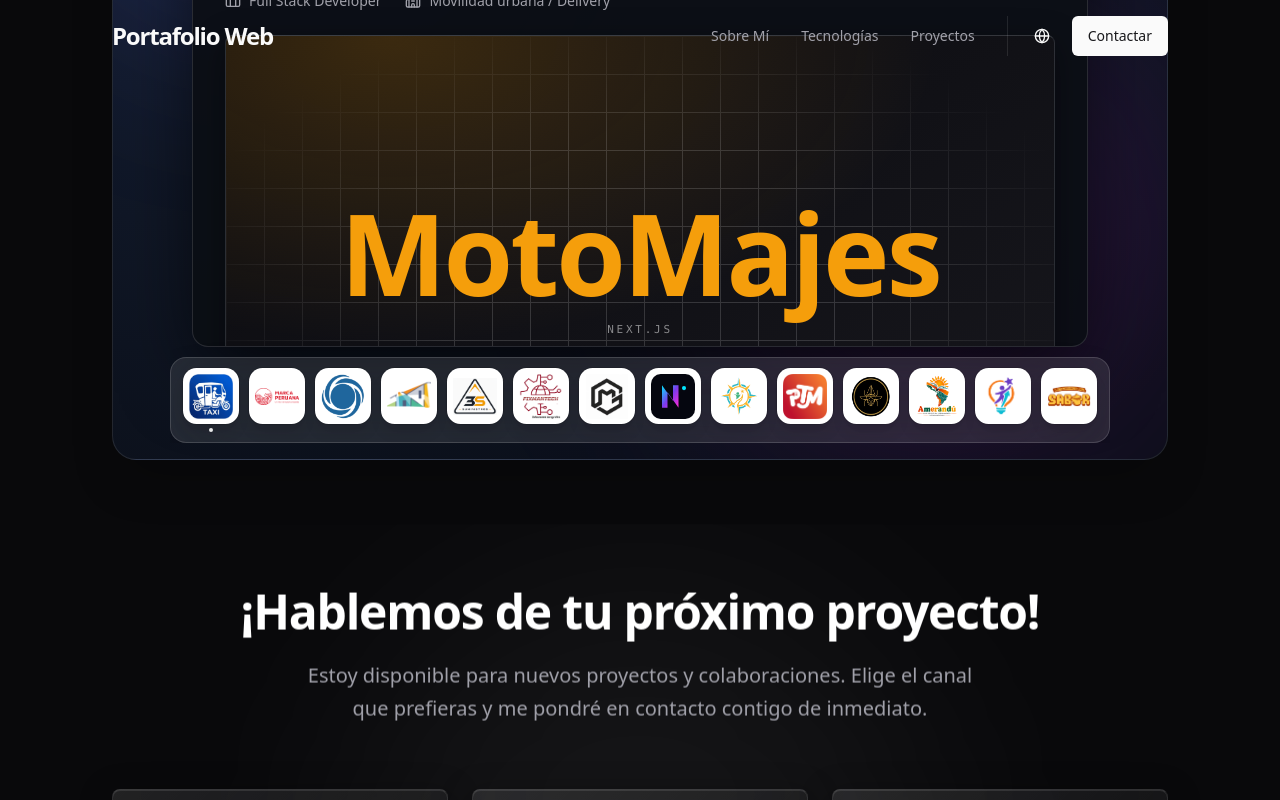
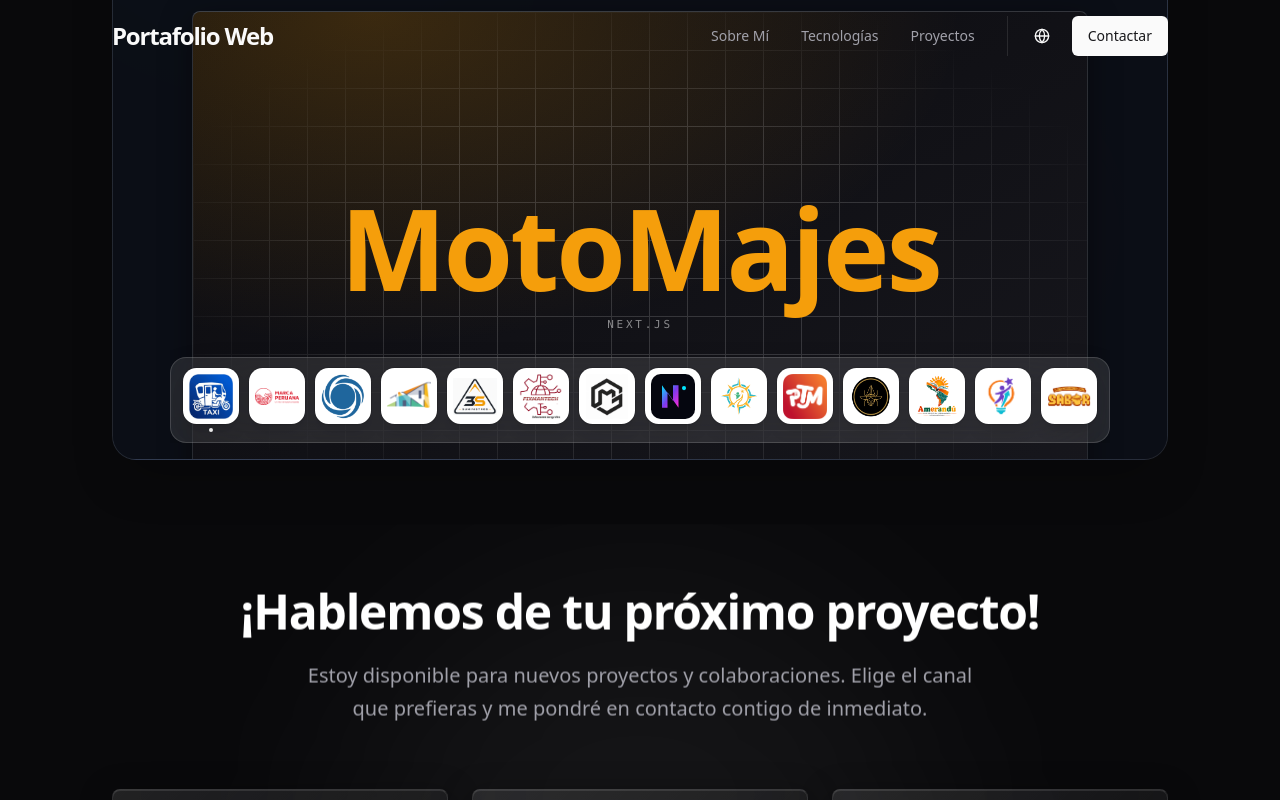
Before and after one commit to LuisAlatta/LuisAlattaPortafolio, a Next.js app: page / in a window 1280 px wide. Both pictures are taken after a click on the button "MotoMajes". Shown: the part 3145-3945 px from the top of the page. Built offline with nearby package versions, Linux system fonts and the light colour scheme.

Commit message:
el nombre de la app va arriba del icono y la ventana ahora ocupa todo el monitor

```diff
--- a/src/components/sections/Projects.tsx
+++ b/src/components/sections/Projects.tsx
@@ -109,10 +109,10 @@
                     {active && (
                         <div
                             key={active.slug}
-                            className={`absolute left-1/2 -translate-x-1/2 top-12 bottom-28 w-[94%] max-w-4xl z-20 ${closing ? "animate-app-close" : "animate-app-open"}`}
+                            className={`absolute inset-x-0 top-8 bottom-0 z-20 ${closing ? "animate-app-close" : "animate-app-open"}`}
                             style={{ "--app-origin-x": originX } as React.CSSProperties}
                         >
-                            <div className="flex flex-col h-full rounded-2xl overflow-hidden bg-[#0c0f16]/95 backdrop-blur-xl border border-white/12 shadow-[0_30px_80px_-10px_rgba(0,0,0,0.7)]">
+                            <div className="flex flex-col h-full bg-[#0c0f16]/97 backdrop-blur-xl border-t border-white/10">
                                 {/* Title bar */}
                                 <div className="flex items-center gap-2 px-4 h-11 shrink-0 bg-white/5 border-b border-white/10">
                                     <button
@@ -126,9 +126,11 @@
                                     <span className="w-3.5 h-3.5 rounded-full bg-[#28c840]" />
                                     <span className="mx-auto pr-10 text-xs font-medium text-white/70 truncate">{active.title}</span>
                                 </div>
-                                {/* Window body */}
-                                <div className="flex-1 overflow-y-auto p-6 md:p-8">
-                                    <ProjectDetail project={active} />
+                                {/* Window body (full-screen, contenido centrado y legible) */}
+                                <div className="flex-1 overflow-y-auto px-6 md:px-10 pt-6 pb-28">
+                                    <div className="max-w-4xl mx-auto">
+                                        <ProjectDetail project={active} />
+                                    </div>
                                 </div>
                             </div>
                         </div>
@@ -136,8 +138,8 @@
 
                     {/* Dock */}
                     <div className="absolute bottom-4 inset-x-0 z-30 flex justify-center px-4">
-                        {/* Caja con headroom para que la magnificación no se recorte */}
-                        <div className="max-w-full overflow-x-auto overflow-y-visible scrollbar-none pt-16">
+                        {/* Caja con headroom para que la magnificación y el nombre no se recorten */}
+                        <div className="max-w-full overflow-x-auto overflow-y-visible scrollbar-none pt-24">
                         <div className="flex items-end gap-2 sm:gap-2.5 px-3 py-2.5 rounded-2xl bg-white/10 backdrop-blur-2xl border border-white/15 shadow-2xl w-max mx-auto">
                             {projects.map((project) => {
                                 const isActive = active?.id === project.id
@@ -148,8 +150,8 @@
                                         aria-label={`Abrir ${project.title}`}
                                         className="group relative shrink-0 flex flex-col items-center"
                                     >
-                                        {/* Tooltip */}
-                                        <span className="pointer-events-none absolute -top-9 left-1/2 -translate-x-1/2 whitespace-nowrap rounded-md bg-black/80 px-2 py-1 text-[11px] font-medium text-white opacity-0 group-hover:opacity-100 transition-opacity duration-200 shadow-lg">
+                                        {/* Tooltip (por encima del icono magnificado) */}
+                                        <span className="pointer-events-none absolute -top-16 left-1/2 -translate-x-1/2 whitespace-nowrap rounded-md bg-black/85 px-2.5 py-1 text-[11px] font-medium text-white opacity-0 group-hover:opacity-100 transition-opacity duration-200 shadow-lg">
                                             {project.title}
                                         </span>
 
```
